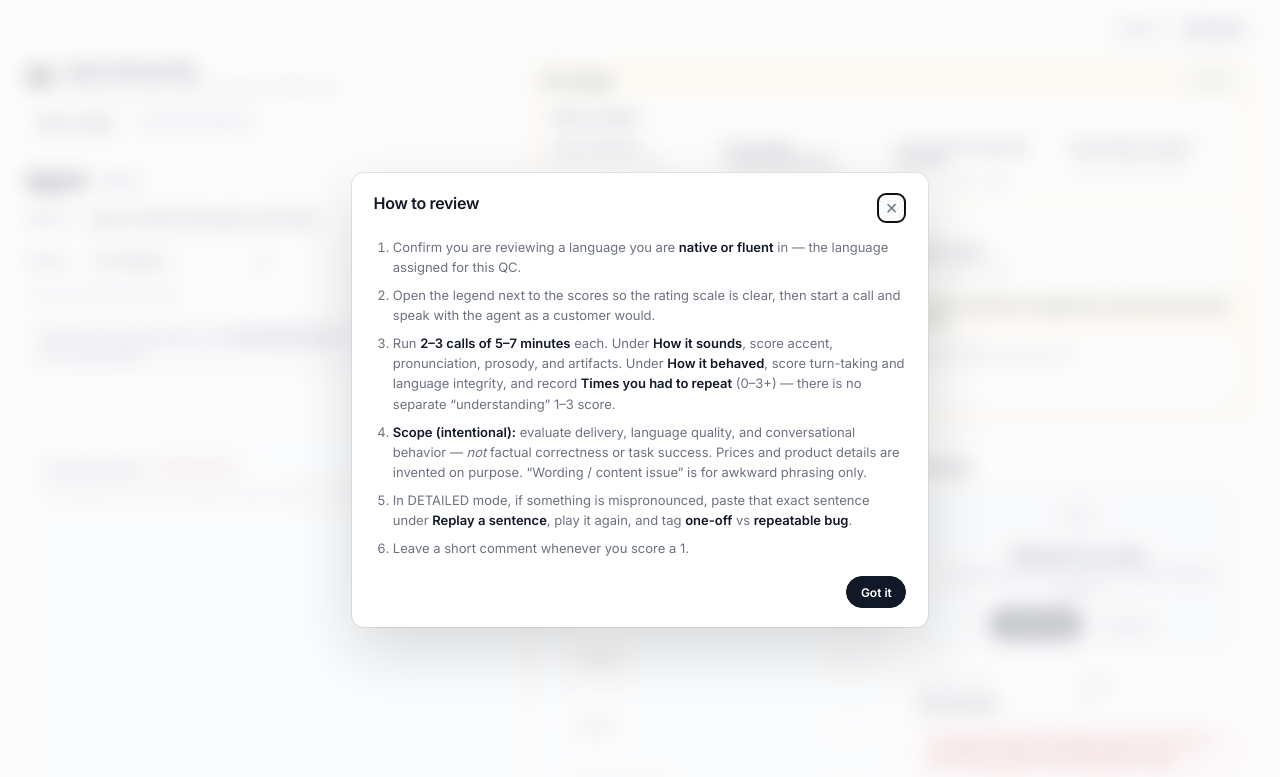
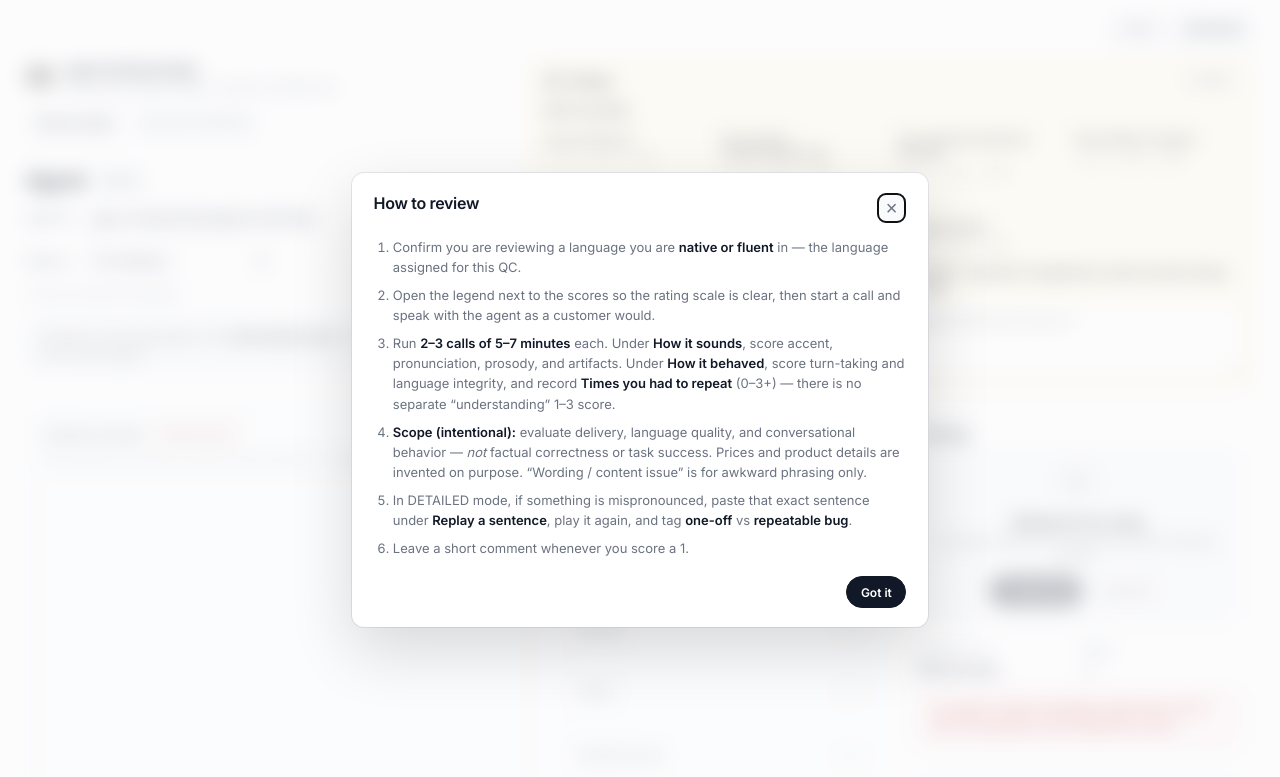
Before and after one commit to kamilsoldacki/agents-test_mockup, a website built with Vite: page index.html in a window 1280 px wide. Shown: the top 777 px of the page. Built offline with nearby package versions, Linux system fonts and the light colour scheme; no server answers; grey boxes are pictures that could not be loaded; files whose address does not match are found by name.

Commit message:
Remove padding, border radius, and background from workspace preview in styles.css to streamline the design and improve layout consistency.

```diff
--- a/src/styles.css
+++ b/src/styles.css
@@ -408,9 +408,6 @@
   flex-direction: column;
   gap: 0.45rem;
   flex-shrink: 0;
-  padding: 0.5rem 0.55rem 0.55rem;
-  border-radius: var(--radius-md);
-  background: var(--surface);
 }
 
 .qc-cluster-heading {
```
